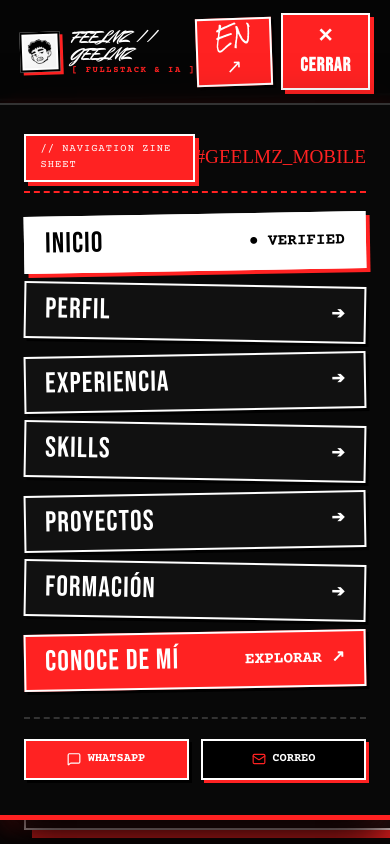
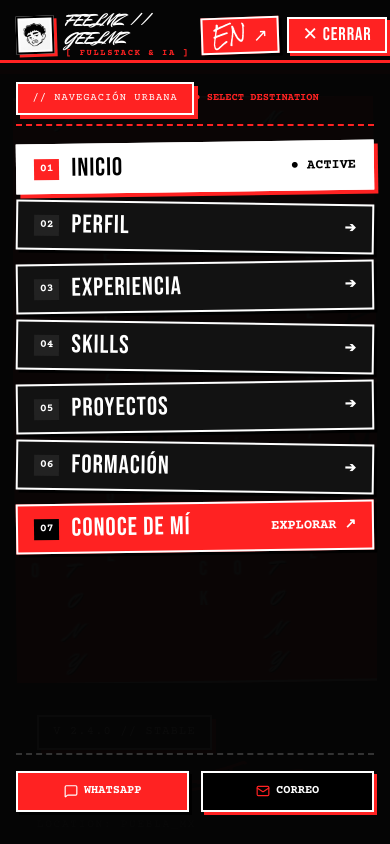
Before and after one commit to gmzyy/cvAngels, a Next.js app: page / in a window 390 px wide. Both pictures are taken after a click on the button "MENU //". Shown: the top 844 px of the page. Built offline with nearby package versions, Linux system fonts and the light colour scheme; a web font is replaced by a local one.

Commit message:
feat: ultra creative mobile navigation overlay and mobile overflow fixes

```diff
--- a/src/components/portfolio/HeroSection.tsx
+++ b/src/components/portfolio/HeroSection.tsx
@@ -22,15 +22,19 @@ export default function HeroSection() {
     >
       {/* ══ TOP MARQUEE TICKER ══ */}
       <div style={{
+        width: "100%",
+        overflow: "hidden",
+        marginTop: "0.5rem",
+        zIndex: 20,
+      }}>
+        <div style={{
           background: "var(--red)",
           color: "#FFFFFF",
           borderTop: "2px solid #FFFFFF",
           borderBottom: "2px solid #FFFFFF",
           padding: "0.4rem 0",
           overflow: "hidden",
-        transform: "rotate(-0.8deg) scaleX(1.02)",
-        marginTop: "0.5rem",
-        zIndex: 20,
+          transform: "rotate(-0.8deg)",
         }}>
           <div className="street-ticker-inner font-display" style={{ fontSize: "1.25rem", letterSpacing: "0.1em" }}>
             {Array.from({ length: 4 }).map((_, i) => (
@@ -42,6 +46,7 @@ export default function HeroSection() {
                 <span className="font-tag" style={{ color: "#FFF", textShadow: "1px 1px 0 #000" }}>NO CORPORATE MONOTONY</span>
               </span>
             ))}
+          </div>
         </div>
       </div>
 
@@ -79,8 +84,8 @@ export default function HeroSection() {
           {/* SOFTWARE IN BIG DISPLAY + GEELMZ IN RED GRAFFITI SPRAY */}
           <div style={{ position: "relative" }}>
             <h1 className="font-display" style={{
-              fontSize: "clamp(3.8rem, 10vw, 8rem)",
-              lineHeight: 0.82,
+              fontSize: "clamp(2.6rem, 10vw, 8rem)",
+              lineHeight: 0.85,
               letterSpacing: "0.02em",
               color: "#FFFFFF",
               textTransform: "uppercase",
@@ -91,12 +96,12 @@ export default function HeroSection() {
 
             {/* GEELMZ Overlay Tag in Real Spray Paint */}
             <div className="font-spray" style={{
-              fontSize: "clamp(4rem, 10vw, 7.8rem)",
+              fontSize: "clamp(2.5rem, 9.5vw, 7.8rem)",
               color: "var(--red)",
               lineHeight: 0.9,
-              transform: "rotate(-6deg) translateY(-30px) translateX(10px)",
-              WebkitTextStroke: "1.5px #FFFFFF",
-              textShadow: "6px 6px 0px #000000",
+              transform: "rotate(-6deg) translateY(-18px)",
+              WebkitTextStroke: "1px #FFFFFF",
+              textShadow: "4px 4px 0px #000000",
               display: "inline-block",
             }}>
               GEELMZ
@@ -208,16 +213,16 @@ export default function HeroSection() {
             {/* Tag Overlay 2 */}
             <div className="font-marker font-bold" style={{
               position: "absolute",
-              bottom: "20px",
-              right: "-10px",
+              bottom: "15px",
+              right: "10px",
               background: "#000000",
               color: "#FFFFFF",
               border: "2px solid var(--red)",
-              padding: "0.3rem 0.9rem",
-              fontSize: "1.6rem",
+              padding: "0.2rem 0.6rem",
+              fontSize: "1.2rem",
               zIndex: 20,
-              transform: "rotate(6deg)",
-              boxShadow: "4px 4px 0px var(--red)",
+              transform: "rotate(4deg)",
+              boxShadow: "3px 3px 0px var(--red)",
             }}>
               // ONLY ONE //
             </div>
@@ -229,7 +234,7 @@ export default function HeroSection() {
               aspectRatio: "1/1",
               background: "#FFFFFF",
               border: "4px solid #000000",
-              boxShadow: "12px 12px 0px var(--red), 12px 12px 0px 4px #000000",
+              boxShadow: "6px 6px 0px var(--red)",
               overflow: "hidden",
               transform: "rotate(-2deg)",
               transition: "transform 0.3s ease",
@@ -273,12 +278,14 @@ export default function HeroSection() {
               marginTop: "1.2rem",
               background: "#111111",
               border: "1px solid #333333",
-              padding: "0.4rem 1rem",
-              fontSize: "0.75rem",
+              padding: "0.4rem 0.8rem",
+              fontSize: "0.72rem",
               color: "#FFFFFF",
               display: "flex",
               alignItems: "center",
-              gap: "0.5rem",
+              flexWrap: "wrap",
+              gap: "0.4rem",
+              maxWidth: "100%",
             }}>
               <span style={{ color: "var(--red)" }}>[FIG_01]</span> ANGEL GOMEZ GARCIA (GEELMZ)
             </div>
@@ -291,32 +298,31 @@ export default function HeroSection() {
       <div style={{
         background: "#0F0F0F",
         borderTop: "2px solid #FFFFFF",
-        padding: "2rem 1.5rem",
+        padding: "1.5rem 1rem",
         display: "flex",
         justifyContent: "space-between",
         alignItems: "center",
         flexWrap: "wrap",
-        gap: "1.5rem",
+        gap: "1rem",
         zIndex: 15,
+        width: "100%",
+        overflow: "hidden",
       }}>
         <div>
-          <h2 className="font-marker" style={{ fontSize: "clamp(2rem, 5vw, 3.5rem)", color: "var(--red)", lineHeight: 0.9 }}>
+          <h2 className="font-marker" style={{ fontSize: "clamp(1.6rem, 4.5vw, 3rem)", color: "var(--red)", lineHeight: 0.9 }}>
             {t("LET'S COLLABORATE", "LET'S COLLABORATE")}
           </h2>
-          <p className="font-mono" style={{ fontSize: "0.75rem", color: "var(--grey)", marginTop: "0.3rem" }}>
+          <p className="font-mono" style={{ fontSize: "0.7rem", color: "var(--grey)", marginTop: "0.3rem" }}>
             // DISRUPTING THE DIGITAL LANDSCAPE SINCE 20XX
           </p>
         </div>
 
-        <div style={{ display: "flex", gap: "1.5rem", flexWrap: "wrap" }}>
-          <a href="https://github.com/Gmzyy" target="_blank" rel="noreferrer" className="font-marker" style={{ fontSize: "1.8rem", color: "#FFFFFF", textDecoration: "none" }}>
+        <div style={{ display: "flex", gap: "1rem", flexWrap: "wrap" }}>
+          <a href="https://github.com/Gmzyy" target="_blank" rel="noreferrer" className="font-marker" style={{ fontSize: "1.3rem", color: "#FFFFFF", textDecoration: "none" }}>
             <u>GITHUB_REPOS</u> ↗
           </a>
-          <a href="mailto:angelgom042@gmail.com" className="font-marker" style={{ fontSize: "1.8rem", color: "var(--red)", textDecoration: "none" }}>
+          <a href="mailto:angelgom042@gmail.com" className="font-marker" style={{ fontSize: "1.3rem", color: "var(--red)", textDecoration: "none" }}>
             <u>EMAIL_ME</u> ↗
-          </a>
-          <a href="https://www.linkedin.com/in/angel-gomez-59b341350" target="_blank" rel="noreferrer" className="font-marker" style={{ fontSize: "1.8rem", color: "#FFFFFF", textDecoration: "none" }}>
-            <u>SOCIALS</u> ↗
           </a>
         </div>
       </div>
--- a/src/components/portfolio/TopNavBar.tsx
+++ b/src/components/portfolio/TopNavBar.tsx
@@ -3,7 +3,7 @@ import { useState, useEffect } from "react"
 import Link from "next/link"
 import { motion, AnimatePresence } from "framer-motion"
 import { useLanguage } from "@/context/LanguageContext"
-import { Mail, MessageSquare, ExternalLink, Globe } from "lucide-react"
+import { Mail, MessageSquare, ArrowRight, CornerDownRight } from "lucide-react"
 
 export default function TopNavBar() {
   const [scrolled, setScrolled] = useState(false)
@@ -12,14 +12,26 @@ export default function TopNavBar() {
   const { lang, setLang, t } = useLanguage()
 
   const NAV = [
-    { label: t("INICIO", "HOME"), href: "/#hero" },
-    { label: t("PERFIL", "PROFILE"), href: "/#about" },
-    { label: t("EXPERIENCIA", "EXPERIENCE"), href: "/#experience" },
-    { label: t("SKILLS", "SKILLS"), href: "/#skills" },
-    { label: t("PROYECTOS", "PROJECTS"), href: "/#portfolio" },
-    { label: t("FORMACIÓN", "EDUCATION"), href: "/#education" },
-    { label: t("CONOCE DE MÍ", "ABOUT ME"), href: "/conoce-de-mi", page: true },
+    { num: "01", label: t("INICIO", "HOME"), href: "/#hero" },
+    { num: "02", label: t("PERFIL", "PROFILE"), href: "/#about" },
+    { num: "03", label: t("EXPERIENCIA", "EXPERIENCE"), href: "/#experience" },
+    { num: "04", label: t("SKILLS", "SKILLS"), href: "/#skills" },
+    { num: "05", label: t("PROYECTOS", "PROJECTS"), href: "/#portfolio" },
+    { num: "06", label: t("FORMACIÓN", "EDUCATION"), href: "/#education" },
+    { num: "07", label: t("CONOCE DE MÍ", "ABOUT ME"), href: "/conoce-de-mi", page: true },
   ]
+
+  // Prevent scroll when mobile menu is open
+  useEffect(() => {
+    if (mobileOpen) {
+      document.body.style.overflow = "hidden"
+    } else {
+      document.body.style.overflow = ""
+    }
+    return () => {
+      document.body.style.overflow = ""
+    }
+  }, [mobileOpen])
 
   useEffect(() => {
     const handleScroll = () => {
@@ -40,7 +52,7 @@ export default function TopNavBar() {
     <header style={{
       position: "fixed", top: 0, left: 0, right: 0, zIndex: 100,
       display: "flex", alignItems: "center", justifyContent: "space-between",
-      padding: "0.8rem clamp(1.25rem, 5vw, 4rem)",
+      padding: "0.75rem clamp(1rem, 4vw, 4rem)",
       borderBottom: scrolled || mobileOpen ? "4px solid var(--red)" : "4px solid transparent",
       backdropFilter: scrolled || mobileOpen ? "blur(16px)" : "none",
       WebkitBackdropFilter: scrolled || mobileOpen ? "blur(16px)" : "none",
@@ -49,9 +61,9 @@ export default function TopNavBar() {
     }}>
 
       {/* ── LOGO / BRAND ── */}
-      <Link href="/" style={{ textDecoration: "none", display: "flex", alignItems: "center", gap: "0.75rem" }}>
+      <Link href="/" onClick={() => setMobileOpen(false)} style={{ textDecoration: "none", display: "flex", alignItems: "center", gap: "0.75rem" }}>
         <div style={{
-          width: 40, height: 40,
+          width: 38, height: 38,
           background: "#FFFFFF",
           border: "2px solid #000000",
           boxShadow: "3px 3px 0px var(--red)",
@@ -171,7 +183,7 @@ export default function TopNavBar() {
       </nav>
 
       {/* ── MOBILE ACTIONS (LANG + MENU TOGGLE) ── */}
-      <div className="lg:!hidden" style={{ display: "flex", alignItems: "center", gap: "0.6rem" }}>
+      <div className="lg:!hidden" style={{ display: "flex", alignItems: "center", gap: "0.5rem" }}>
         {/* Language Switcher Mobile */}
         <button
           onClick={() => setLang(lang === "es" ? "en" : "es")}
@@ -180,91 +192,89 @@ export default function TopNavBar() {
             background: "var(--red)",
             border: "2px solid #FFFFFF",
             color: "#FFFFFF",
-            padding: "0.2rem 0.7rem",
-            fontSize: "1.2rem",
+            padding: "0.2rem 0.6rem",
+            fontSize: "1.1rem",
             cursor: "pointer",
             boxShadow: "3px 3px 0px #000000",
             transform: "rotate(-2deg)",
+            flexShrink: 0,
           }}
         >
           {lang === "es" ? "EN ↗" : "ES ↗"}
         </button>
 
-        {/* Mobile Toggle Button */}
-        <motion.button
+        {/* Mobile Toggle Button (STRICT FIXED DIMENSIONS) */}
+        <button
           onClick={() => setMobileOpen(!mobileOpen)}
-          whileTap={{ scale: 0.9 }}
           style={{
             background: mobileOpen ? "var(--red)" : "#000000",
             border: "2px solid #FFFFFF",
-            padding: "0.5rem 0.8rem",
+            width: "100px",
+            height: "36px",
             color: "#FFFFFF",
             cursor: "pointer",
             display: "flex",
             alignItems: "center",
             justifyContent: "center",
-            boxShadow: "4px 4px 0px var(--red)",
+            boxShadow: "3px 3px 0px var(--red)",
             fontFamily: "var(--font-display)",
-            fontSize: "1.2rem",
+            fontSize: "1.15rem",
             letterSpacing: "0.05em",
+            boxSizing: "border-box",
+            flexShrink: 0,
           }}
           aria-label="Toggle menu"
         >
-          <AnimatePresence mode="wait" initial={false}>
-            {mobileOpen ? (
-              <motion.span
-                key="close"
-                initial={{ opacity: 0, scale: 0.8 }} animate={{ opacity: 1, scale: 1 }} exit={{ opacity: 0, scale: 0.8 }}
-                style={{ color: "#FFF", fontWeight: 900 }}
-              >
-                ✕ CERRAR
-              </motion.span>
-            ) : (
-              <motion.span
-                key="menu"
-                initial={{ opacity: 0, scale: 0.8 }} animate={{ opacity: 1, scale: 1 }} exit={{ opacity: 0, scale: 0.8 }}
-                style={{ color: "#FFF", fontWeight: 900, display: "flex", alignItems: "center", gap: 6 }}
-              >
-                MENU <span style={{ color: "var(--red)" }}>//</span>
-              </motion.span>
-            )}
-          </AnimatePresence>
-        </motion.button>
+          {mobileOpen ? "✕ CERRAR" : "MENU //"}
+        </button>
       </div>
 
-      {/* ══ ULTRA STREET MOBILE ZINE DROPDOWN MENU ══ */}
+      {/* ══ ULTRA CREATIVE STREET MOBILE NAVIGATION OVERLAY ══ */}
       <AnimatePresence>
         {mobileOpen && (
           <motion.div
             className="lg:!hidden"
-            initial={{ opacity: 0, y: -20, scaleY: 0.95 }}
-            animate={{ opacity: 1, y: 0, scaleY: 1 }}
-            exit={{ opacity: 0, y: -16, scaleY: 0.95 }}
-            transition={{ duration: 0.25, ease: "easeOut" }}
+            initial={{ opacity: 0, y: -15 }}
+            animate={{ opacity: 1, y: 0 }}
+            exit={{ opacity: 0, y: -15 }}
+            transition={{ duration: 0.22, ease: "easeOut" }}
             style={{
-              position: "absolute", top: "100%", left: 0, right: 0,
-              background: "#080808",
-              borderBottom: "6px solid var(--red)",
-              borderTop: "2px solid #333333",
-              padding: "1.8rem 1.5rem 2.5rem",
-              display: "flex", flexDirection: "column", gap: "0.8rem",
+              position: "fixed",
+              top: "60px",
+              left: 0,
+              right: 0,
+              bottom: 0,
+              height: "calc(100vh - 60px)",
+              background: "rgba(6, 6, 6, 0.98)",
+              borderTop: "3px solid var(--red)",
+              padding: "1.2rem 1rem 2rem",
+              display: "flex",
+              flexDirection: "column",
               backdropFilter: "blur(24px)",
-              boxShadow: "0 25px 50px rgba(0,0,0,0.95), 0 10px 20px rgba(255, 34, 34, 0.3)",
-              maxHeight: "85vh",
+              WebkitBackdropFilter: "blur(24px)",
+              zIndex: 99,
               overflowY: "auto",
             }}
           >
-            {/* Street Header Stamp inside Mobile Menu */}
-            <div style={{ display: "flex", justifyContent: "space-between", alignItems: "center", marginBottom: "0.5rem", borderBottom: "2px dashed var(--red)", paddingBottom: "0.6rem" }}>
+            {/* Header Stamp in Menu */}
+            <div style={{
+              display: "flex",
+              justify: "space-between",
+              alignItems: "center",
+              marginBottom: "1rem",
+              borderBottom: "2px dashed var(--red)",
+              paddingBottom: "0.6rem",
+            }}>
               <span className="sticker-box font-mono" style={{ fontSize: "0.65rem", background: "var(--red)", color: "#FFF" }}>
-                // NAVIGATION ZINE SHEET
+                // NAVEGACIÓN URBANA
               </span>
-              <span className="font-spray" style={{ color: "var(--red)", fontSize: "1.2rem" }}>
-                #GEELMZ_MOBILE
+              <span className="font-mono" style={{ fontSize: "0.65rem", color: "var(--red)", fontWeight: 700 }}>
+                ● SELECT DESTINATION
               </span>
             </div>
 
-            {/* Mobile Nav Links */}
+            {/* Nav Cards List */}
+            <div style={{ display: "flex", flexDirection: "column", gap: "0.6rem", flex: 1 }}>
               {NAV.map((item, idx) => {
                 const sectionKey = item.href.replace("/#", "").replace("#", "")
                 const isActive = !item.page && activeSection === sectionKey
@@ -272,9 +282,9 @@ export default function TopNavBar() {
                 return (
                   <motion.div
                     key={item.label}
-                  initial={{ opacity: 0, x: -25 }}
+                    initial={{ opacity: 0, x: -20 }}
                     animate={{ opacity: 1, x: 0 }}
-                  transition={{ delay: idx * 0.03 }}
+                    transition={{ delay: idx * 0.03, duration: 0.2 }}
                   >
                     <Link
                       href={item.href}
@@ -282,31 +292,51 @@ export default function TopNavBar() {
                       style={{ textDecoration: "none" }}
                     >
                       <div style={{
-                      background: item.page ? "var(--red)" : isActive ? "#FFFFFF" : "#111111",
+                        background: item.page ? "var(--red)" : isActive ? "#FFFFFF" : "#121212",
                         color: item.page ? "#FFFFFF" : isActive ? "#000000" : "#FFFFFF",
                         border: "2px solid #FFFFFF",
                         boxShadow: isActive ? "4px 4px 0px var(--red)" : "3px 3px 0px #000000",
-                      padding: "0.75rem 1.2rem",
+                        padding: "0.65rem 1rem",
                         display: "flex",
                         alignItems: "center",
                         justifyContent: "space-between",
-                      transform: idx % 2 === 0 ? "rotate(-1deg)" : "rotate(1deg)",
-                      transition: "transform 0.2s ease",
+                        transform: idx % 2 === 0 ? "rotate(-0.8deg)" : "rotate(0.8deg)",
+                        transition: "all 0.15s ease",
                       }}>
-                      <span className="font-display" style={{ fontSize: "1.8rem", letterSpacing: "0.04em", lineHeight: 1 }}>
+                        <div style={{ display: "flex", alignItems: "center", gap: "0.75rem" }}>
+                          <span className="font-mono" style={{
+                            fontSize: "0.7rem",
+                            background: item.page ? "#000" : isActive ? "var(--red)" : "#222",
+                            color: "#FFF",
+                            padding: "2px 6px",
+                            fontWeight: 700,
+                          }}>
+                            {item.num}
+                          </span>
+                          <span className="font-display" style={{ fontSize: "1.6rem", letterSpacing: "0.04em", lineHeight: 1 }}>
                             {item.label}
                           </span>
-                      <span className="font-mono" style={{ fontSize: "1rem", fontWeight: 700 }}>
-                        {item.page ? "EXPLORAR ↗" : isActive ? "● VERIFIED" : "➔"}
+                        </div>
+
+                        <span className="font-mono" style={{ fontSize: "0.85rem", fontWeight: 700 }}>
+                          {item.page ? "EXPLORAR ↗" : isActive ? "● ACTIVE" : "➔"}
                         </span>
                       </div>
                     </Link>
                   </motion.div>
                 )
               })}
+            </div>
 
-            {/* Mobile Footer Direct Contact Actions */}
-            <div style={{ borderTop: "2px dashed #333333", paddingTop: "1.2rem", marginTop: "1rem", display: "grid", gridTemplateColumns: "1fr 1fr", gap: "0.8rem" }}>
+            {/* Quick Action Contact Row at Bottom of Menu */}
+            <div style={{
+              borderTop: "2px dashed #333333",
+              paddingTop: "1rem",
+              marginTop: "1.2rem",
+              display: "grid",
+              gridTemplateColumns: "1fr 1fr",
+              gap: "0.75rem",
+            }}>
               <a
                 href="https://wa.me/522218226470"
                 target="_blank"
--- a/src/pages/_app.tsx
+++ b/src/pages/_app.tsx
@@ -5,7 +5,9 @@ import { LanguageProvider } from "@/context/LanguageContext";
 export default function App({ Component, pageProps }: AppProps) {
   return (
     <LanguageProvider>
-      <Component {...pageProps} />
+      <div style={{ width: "100%", maxWidth: "100vw", overflowX: "hidden", position: "relative" }}>
+        <Component {...pageProps} />
+      </div>
     </LanguageProvider>
   );
 }
--- a/src/pages/_document.tsx
+++ b/src/pages/_document.tsx
@@ -4,6 +4,7 @@ export default function Document() {
   return (
     <Html lang="es">
       <Head>
+        <meta name="viewport" content="width=device-width, initial-scale=1.0, maximum-scale=1.0, user-scalable=no" />
         <link rel="preconnect" href="https://fonts.googleapis.com" />
         <link rel="preconnect" href="https://fonts.gstatic.com" crossOrigin="anonymous" />
         {/* Street & Underground Font Stack */}
@@ -15,7 +16,7 @@ export default function Document() {
         <meta name="author" content="Angel Gomez Garcia (Geelmz)" />
         <meta name="theme-color" content="#080808" />
       </Head>
-      <body className="antialiased">
+      <body className="antialiased" style={{ background: "#060606", margin: 0, padding: 0, overflowX: "hidden" }}>
         <Main />
         <NextScript />
       </body>
--- a/src/styles/globals.css
+++ b/src/styles/globals.css
@@ -172,7 +172,7 @@ body {
   transform: translate(-3px, -3px) rotate(-1deg);
 }
 
-/* Animations */
+/* Animations & Responsive Adjustments */
 @keyframes ticker-scroll {
   0% { transform: translateX(0); }
   100% { transform: translateX(-50%); }
@@ -183,3 +183,48 @@ body {
   white-space: nowrap;
   animation: ticker-scroll 16s linear infinite;
 }
+
+/* Responsive & Word Break Protections */
+html, body {
+  width: 100%;
+  max-width: 100vw;
+  overflow-x: hidden !important;
+  position: relative;
+}
+
+#main-wrapper, main, header, section, footer, div {
+  max-width: 100vw;
+}
+
+h1, h2, h3, h4, h5, h6, p, span, div, a, code, pre {
+  max-width: 100%;
+  word-break: break-word;
+  overflow-wrap: break-word;
+  white-space: normal;
+}
+
+pre code {
+  white-space: pre-wrap !important;
+  word-break: break-all !important;
+}
+
+@media (max-width: 640px) {
+  section {
+    padding-left: 0.8rem !important;
+    padding-right: 0.8rem !important;
+    overflow-x: hidden !important;
+  }
+
+  .btn-street-primary, .btn-street-secondary {
+    font-size: 1.2rem !important;
+    padding: 0.6rem 1rem !important;
+    width: 100% !important;
+    justify-content: center !important;
+  }
+
+  .tag-white, .tag-red {
+    font-size: 1rem !important;
+    padding: 0.15rem 0.4rem !important;
+    transform: none !important;
+  }
+}
```
Also changed, not shown: src/components/portfolio/AboutSection.tsx (+6 -6 lines), src/components/portfolio/ExperienceSection.tsx (+6 -6 lines), src/components/portfolio/PortfolioSection.tsx (+5 -5 lines), src/components/portfolio/SkillsSection.tsx (+8 -8 lines). Lines whose indentation alone changed are shown as unchanged.
